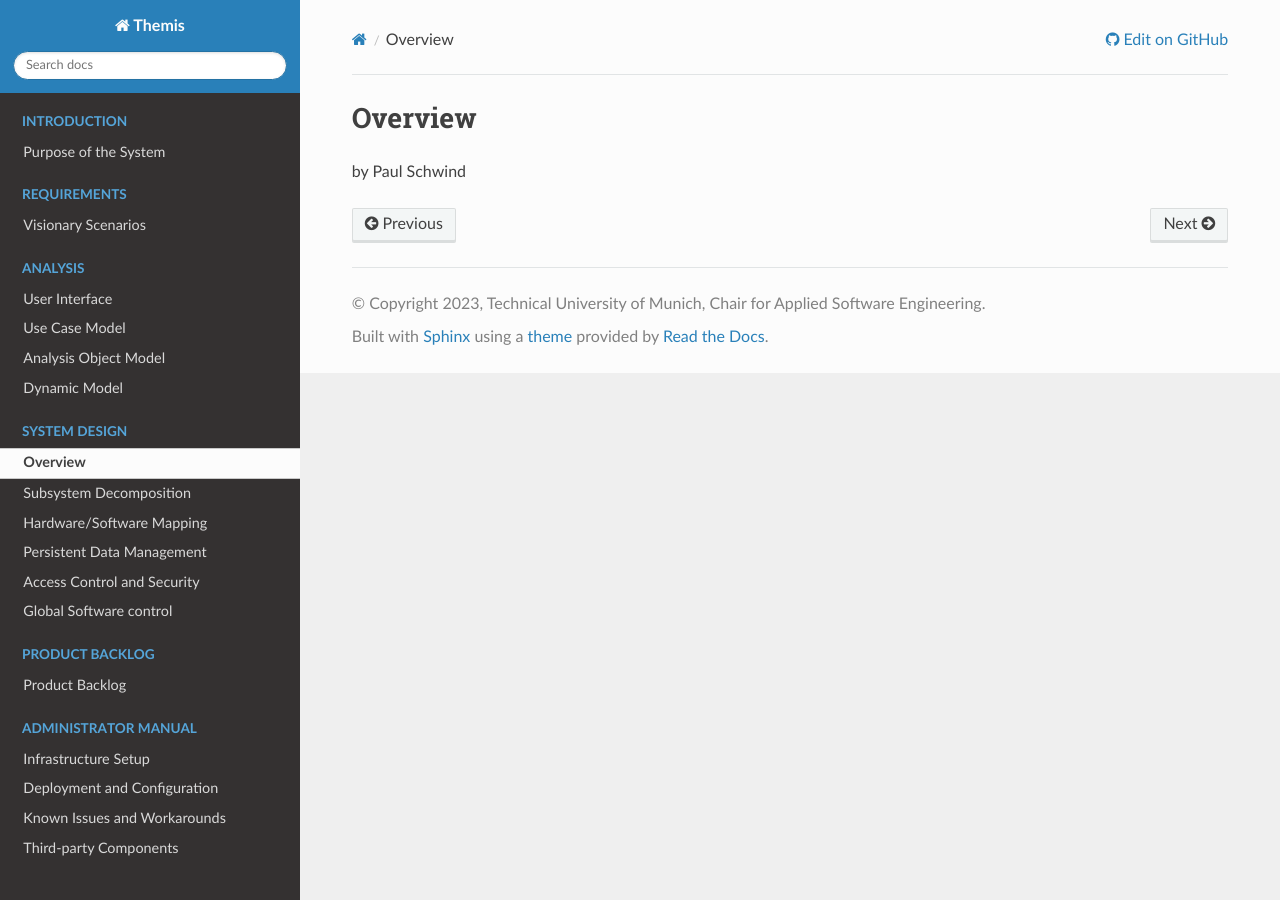
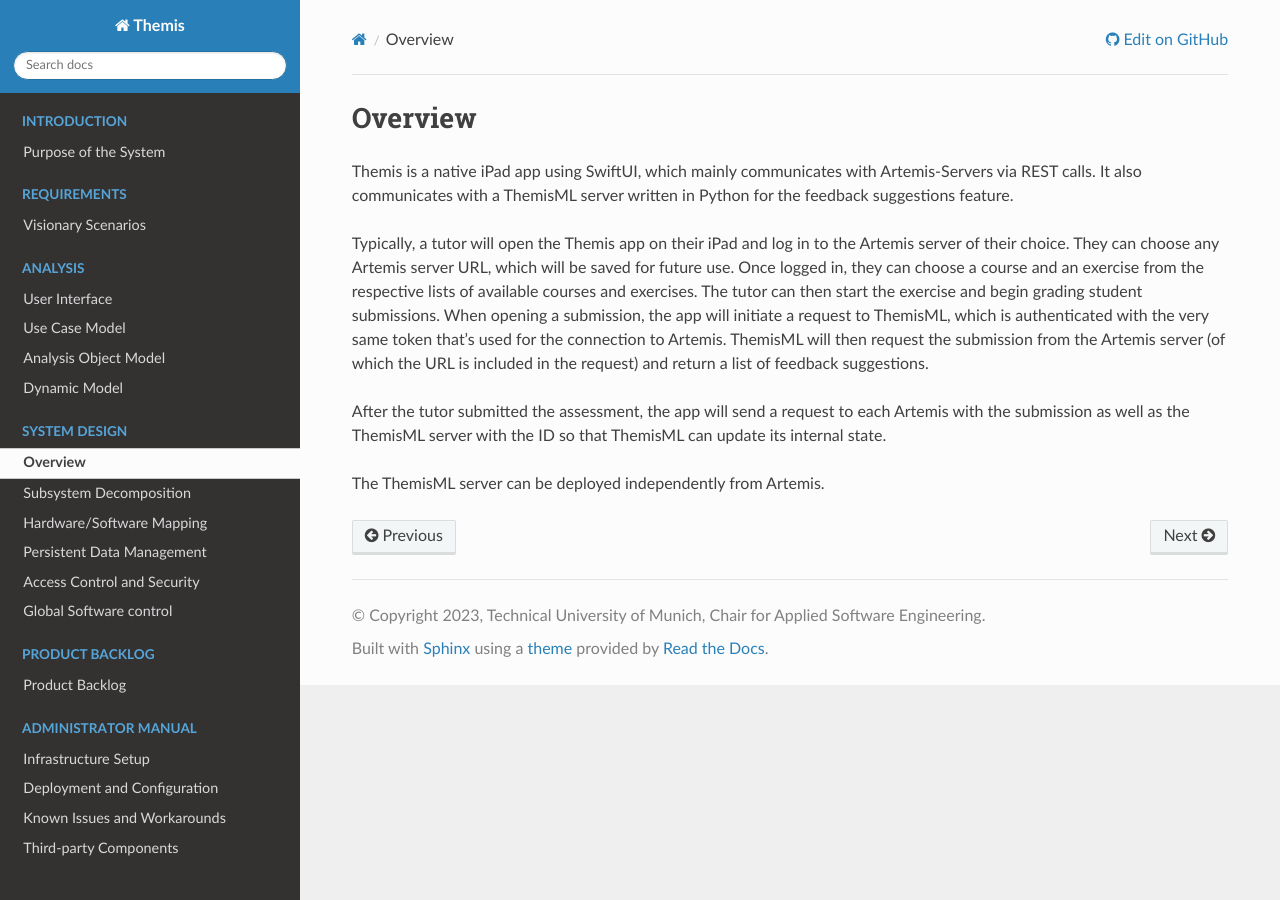
Before and after one commit to ls1intum/Themis, a Sphinx documentation site: the page built from docs/system/overview.rst, in a window 1280 px wide. Built offline with Sphinx 7.4.7 and the Read the Docs theme 2.0.0, drawn with Linux system fonts in a browser that asks for light colours.

Commit message:
add system design overview

```diff
--- a/docs/system/overview.rst
+++ b/docs/system/overview.rst
@@ -1,4 +1,14 @@
 Overview
 ===========================================
 
-by Paul Schwind
+.. Include and describe the Workflow here in terms of the main components and technologies used.
+Themis is a native iPad app using SwiftUI, which mainly communicates with Artemis-Servers via REST calls.
+It also communicates with a ThemisML server written in Python for the feedback suggestions feature.
+
+Typically, a tutor will open the Themis app on their iPad and log in to the Artemis server of their choice. They can choose any Artemis server URL, which will be saved for future use.
+Once logged in, they can choose a course and an exercise from the respective lists of available courses and exercises. The tutor can then start the exercise and begin grading student submissions.
+When opening a submission, the app will initiate a request to ThemisML, which is authenticated with the very same token that's used for the connection to Artemis. ThemisML will then request the submission from the Artemis server (of which the URL is included in the request) and return a list of feedback suggestions.
+
+After the tutor submitted the assessment, the app will send a request to each Artemis with the submission as well as the ThemisML server with the ID so that ThemisML can update its internal state.
+
+The ThemisML server can be deployed independently from Artemis.
```
